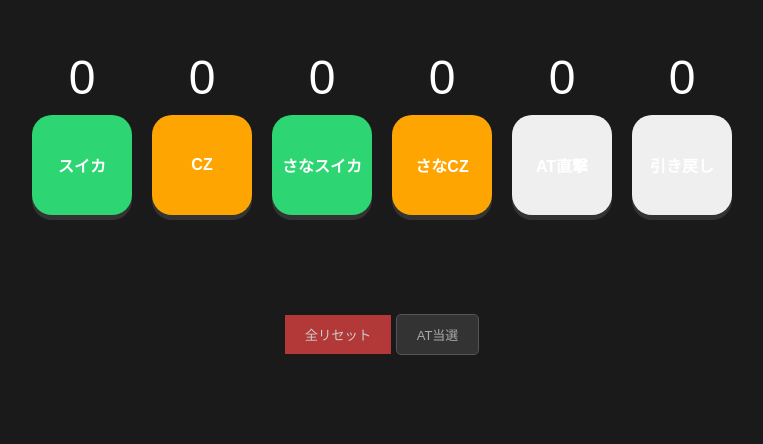
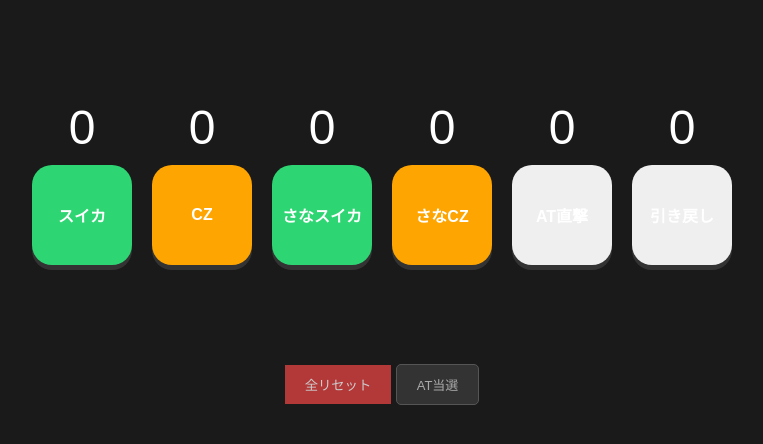
Before and after one commit to nemuliu/-, a plain HTML site: page index.html in a window 1280 px wide. Shown: the whole page, without its empty margins (258-1021 px from the left). Drawn offline with Linux system fonts and the light colour scheme.

Commit message:
Update index.html

```diff
--- a/index.html
+++ b/index.html
@@ -30,6 +30,9 @@
         .container {
             display: flex;
             gap: 20px; /* ボタン同士の間隔 */
+            margin-top: 50px;
+            flex-wrap: wrap; /* 画面が狭い時に折り返す設定 */
+            justify-content: center;
         }
 
         .counter-unit {
@@ -175,4 +178,5 @@
         updateDisplay();
     </script>
 </body>
+
 </html>
```
